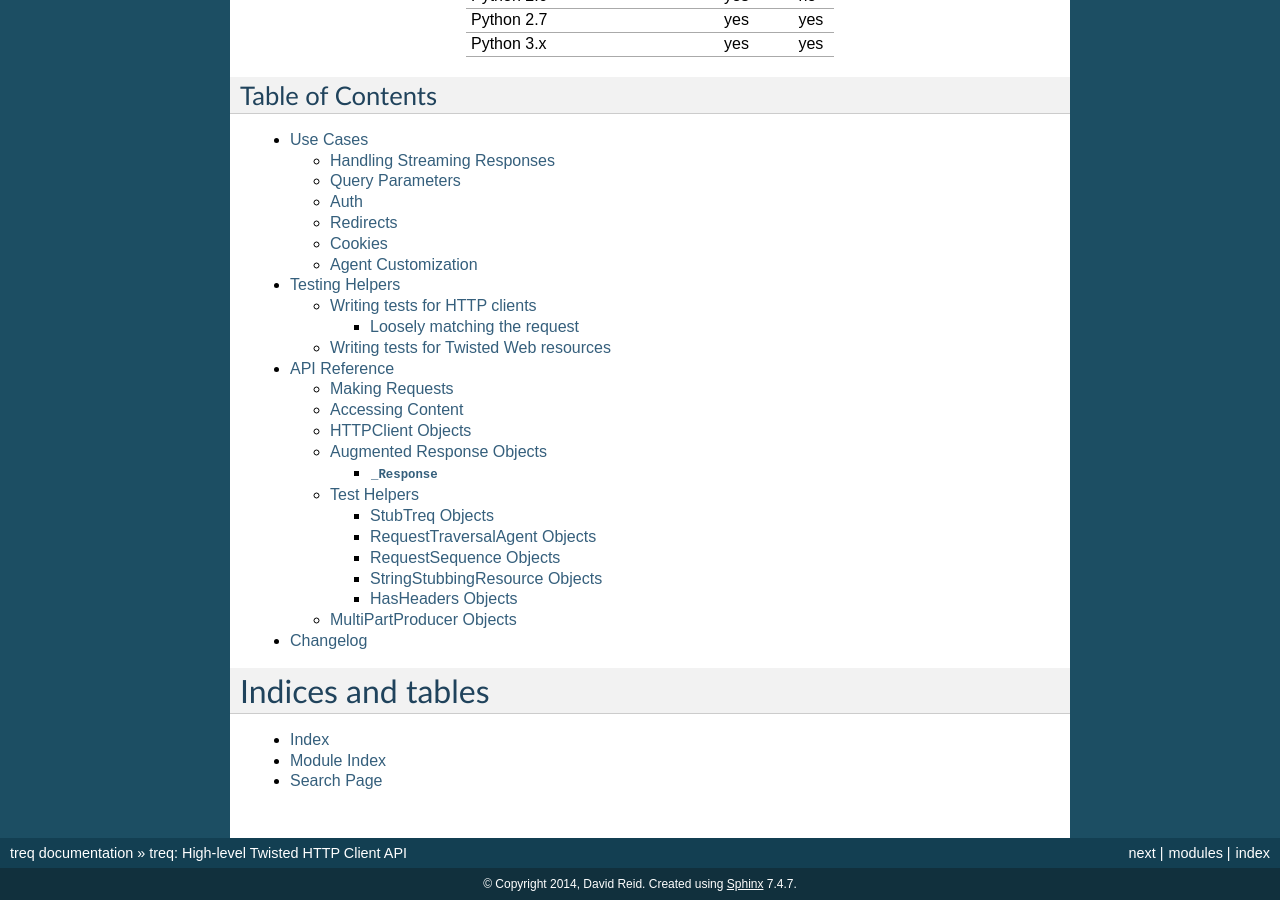
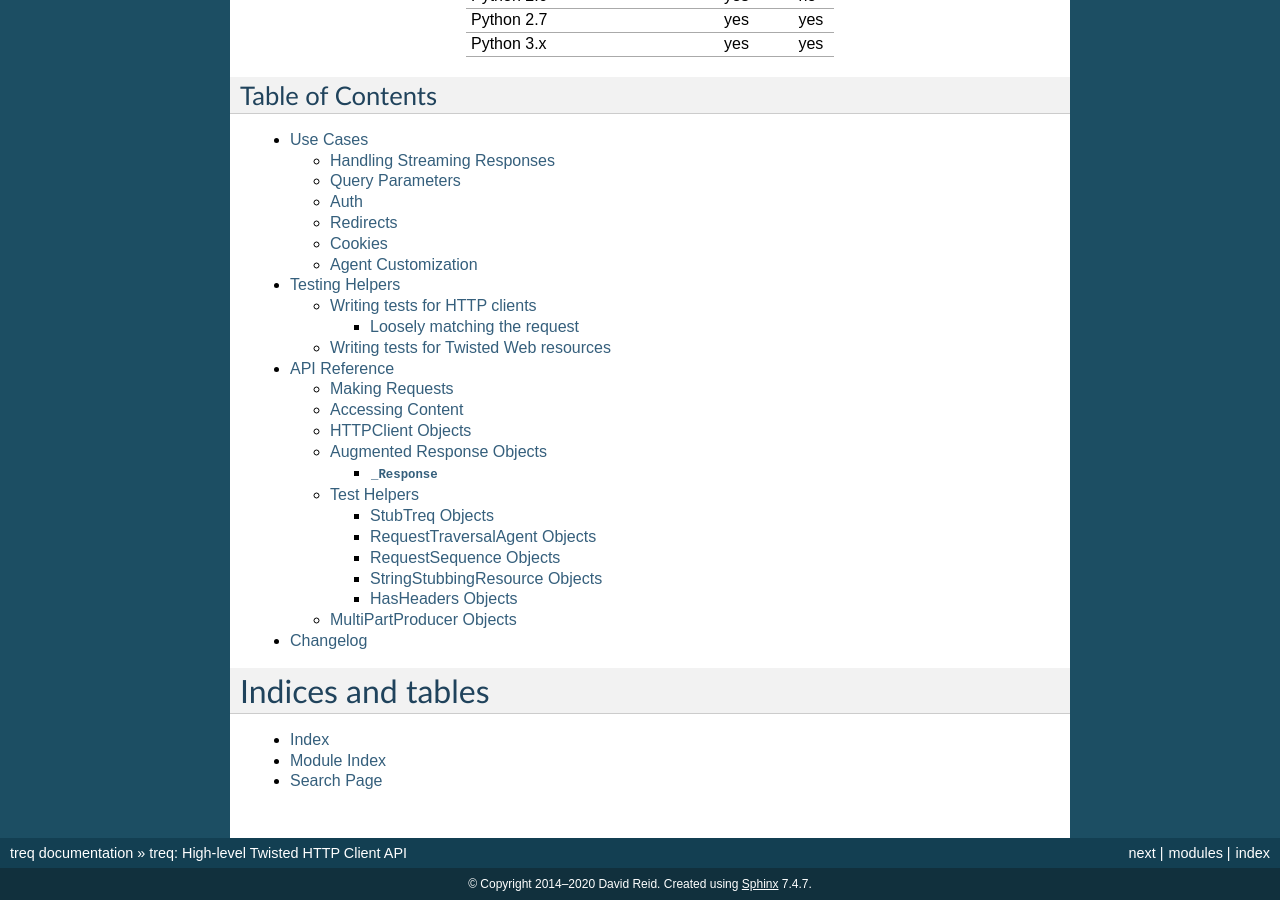
Before and after one commit to twisted/treq, a Sphinx documentation site: the page built from docs/index.rst, in a window 1280 px wide and 900 px high, scrolled down 1529 px. Built offline with Sphinx 7.4.7, drawn with Linux system fonts in a browser that asks for light colours; the version number could not be read and is left out.

Commit message:
Update documentation copyright date

```diff
--- a/docs/conf.py
+++ b/docs/conf.py
@@ -41,7 +41,7 @@ master_doc = 'index'
 
 # General information about the project.
 project = u'treq'
-copyright = u'2014, David Reid'
+copyright = u'2014–2020 David Reid'
 
 # The version info for the project you're documenting, acts as replacement for
 # |version| and |release|, also used in various other places throughout the
```
